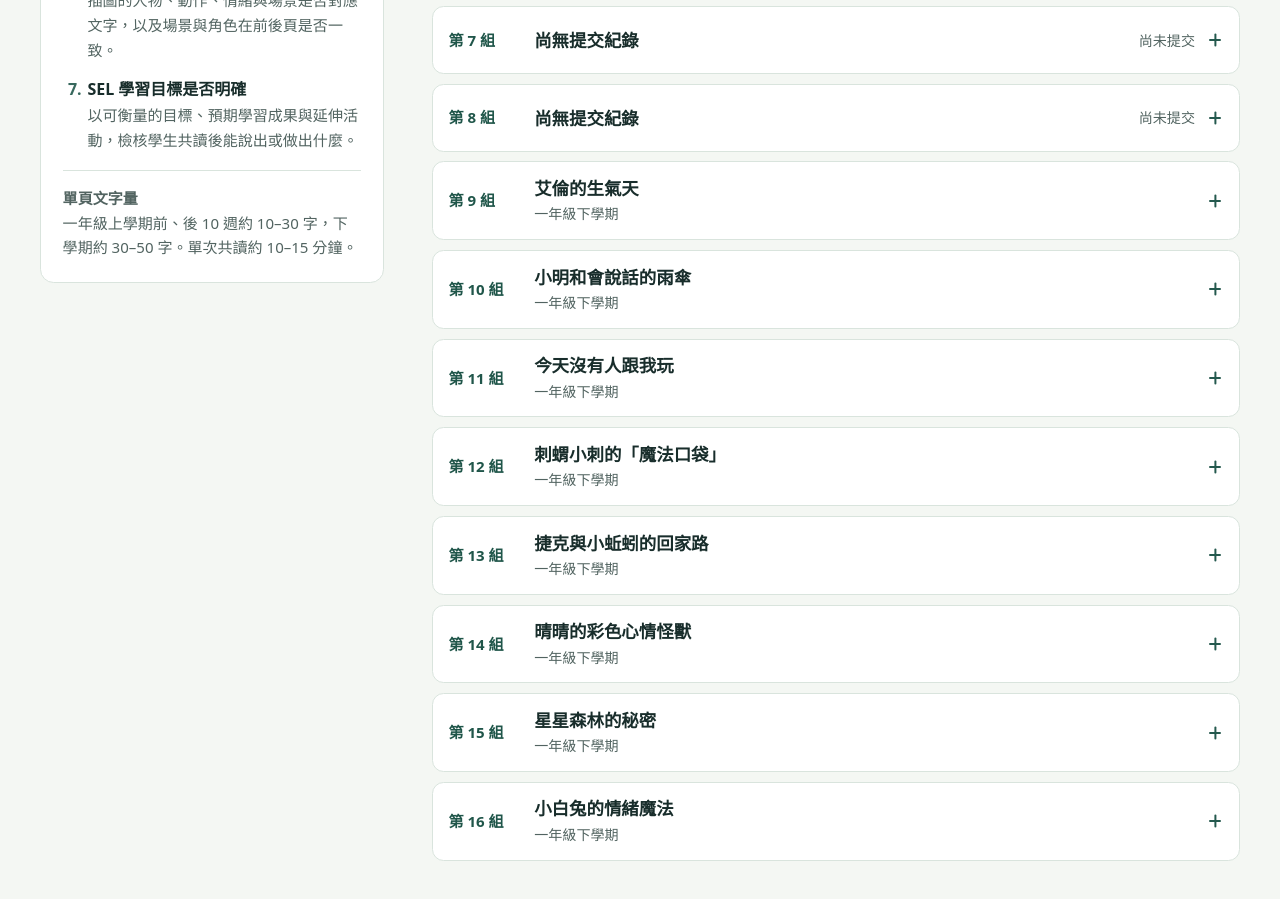
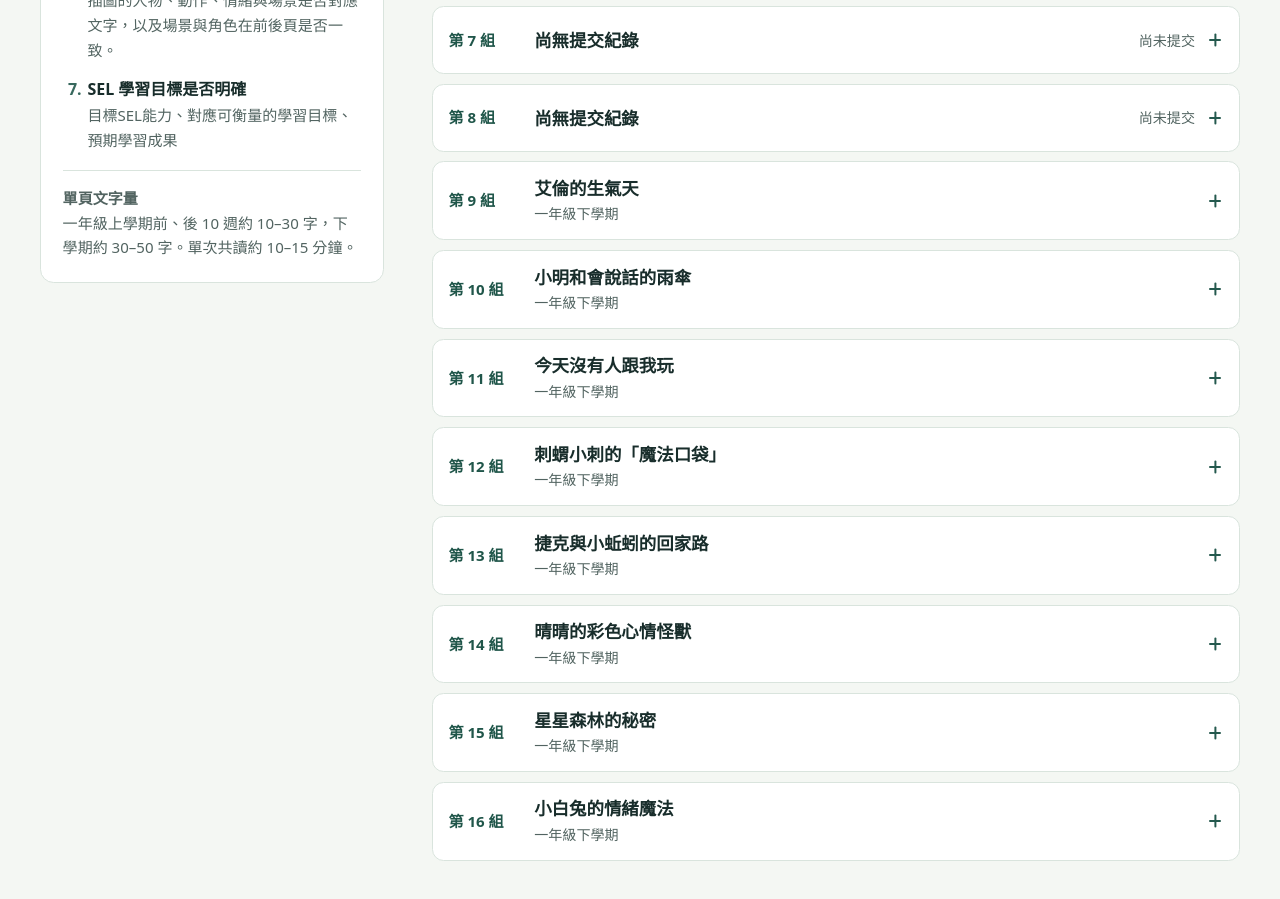
Before and after one commit to tnyenningsu/web, a plain HTML site: page w11-picturebook-feedback/index.html in a window 1280 px wide. Shown: the part 838-1737 px from the top of the page. Drawn offline with Linux system fonts and the light colour scheme.

Commit message:
Specify the three SEL review focus areas

```diff
--- a/w11-picturebook-feedback/index.html
+++ b/w11-picturebook-feedback/index.html
@@ -109,7 +109,7 @@ summary:hover, .group[open] > summary { background: var(--teal-soft); }
       <li><strong>繪本排版</strong><span>注音、字級、行距、斷句與圖文位置是否易讀。</span></li>
       <li><strong>符合橋樑書要件</strong><span>圖文比例是否貼近1:1，並能支援孩子共讀走向自己閱讀。</span></li>
       <li><strong>圖文相符</strong><span>插圖的人物、動作、情緒與場景是否對應文字，以及場景與角色在前後頁是否一致。</span></li>
-      <li><strong>SEL 學習目標是否明確</strong><span>以可衡量的目標、預期學習成果與延伸活動，檢核學生共讀後能說出或做出什麼。</span></li>
+      <li><strong>SEL 學習目標是否明確</strong><span>目標SEL能力、對應可衡量的學習目標、預期學習成果</span></li>
     </ol>
     <p class="threshold"><strong>單頁文字量</strong><br>一年級上學期前、後 10 週約 10–30 字，下學期約 30–50 字。單次共讀約 10–15 分鐘。</p>
   </aside>
```
